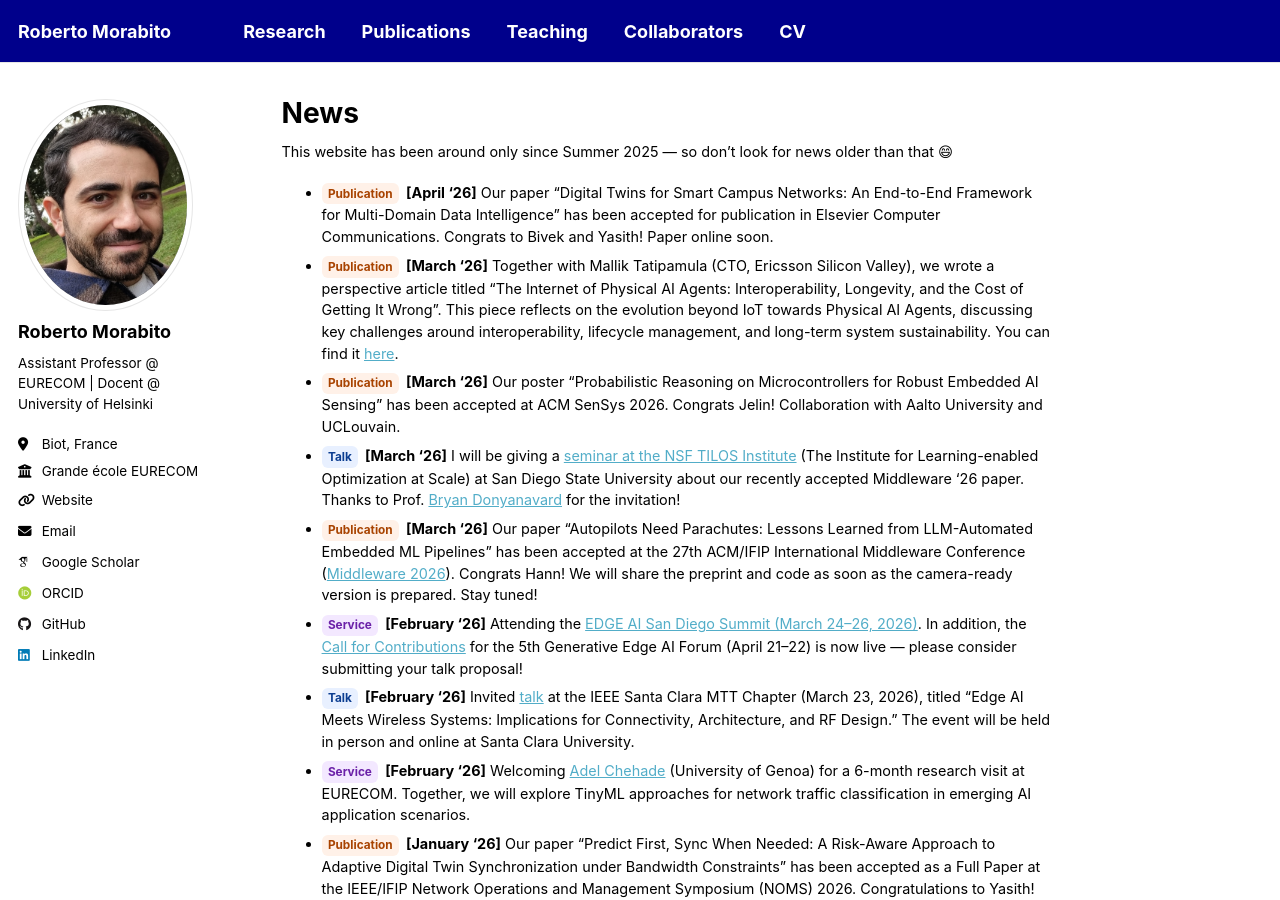
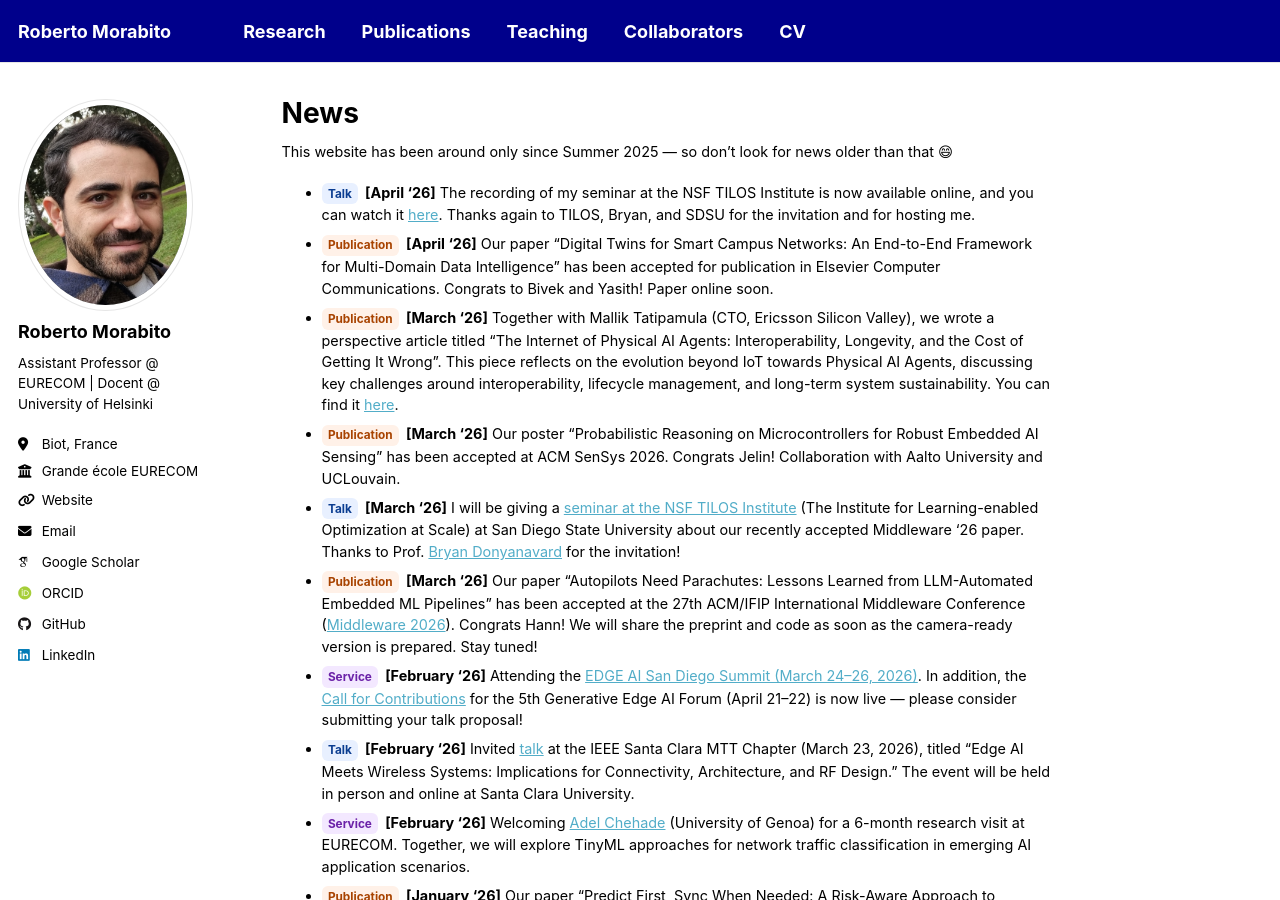
Before and after one commit to robertmora/robertmora.github.io, a Jekyll site: the page built from _pages/news.md, in a window 1280 px wide and 900 px high. Built offline with Jekyll 4.4.1, drawn with Linux system fonts in a browser that asks for light colours; some web fonts are replaced; a script that is not in the unit is left out.

Commit message:
Update news.md

```diff
--- a/_pages/news.md
+++ b/_pages/news.md
@@ -6,6 +6,7 @@ author_profile: true
 
 This website has been around only since Summer 2025 — so don’t look for news older than that 😄
 
+- [Talk](){:.tag .tag--talk} **[April '26]** The recording of my seminar at the NSF TILOS Institute is now available online, and you can watch it [here](https://www.youtube.com/watch?v=SDxzFfiau8k){:target="_blank"}. Thanks again to TILOS, Bryan, and SDSU for the invitation and for hosting me.
 - [Publication](){:.tag .tag--pub} **[April '26]** Our paper "Digital Twins for Smart Campus Networks: An End-to-End Framework for Multi-Domain Data Intelligence" has been accepted for publication in Elsevier Computer Communications. Congrats to Bivek and Yasith! Paper online soon.
 - [Publication](){:.tag .tag--pub} **[March '26]** Together with Mallik Tatipamula (CTO, Ericsson Silicon Valley), we wrote a perspective article titled "The Internet of Physical AI Agents: Interoperability, Longevity, and the Cost of Getting It Wrong". This piece reflects on the evolution beyond IoT towards Physical AI Agents, discussing key challenges around interoperability, lifecycle management, and long-term system sustainability. You can find it [here](https://arxiv.org/pdf/2603.15900){:target="_blank"}.
 - [Publication](){:.tag .tag--pub} **[March '26]** Our poster "Probabilistic Reasoning on Microcontrollers for Robust Embedded AI Sensing" has been accepted at ACM SenSys 2026. Congrats Jelin! Collaboration with Aalto University and UCLouvain.
```
